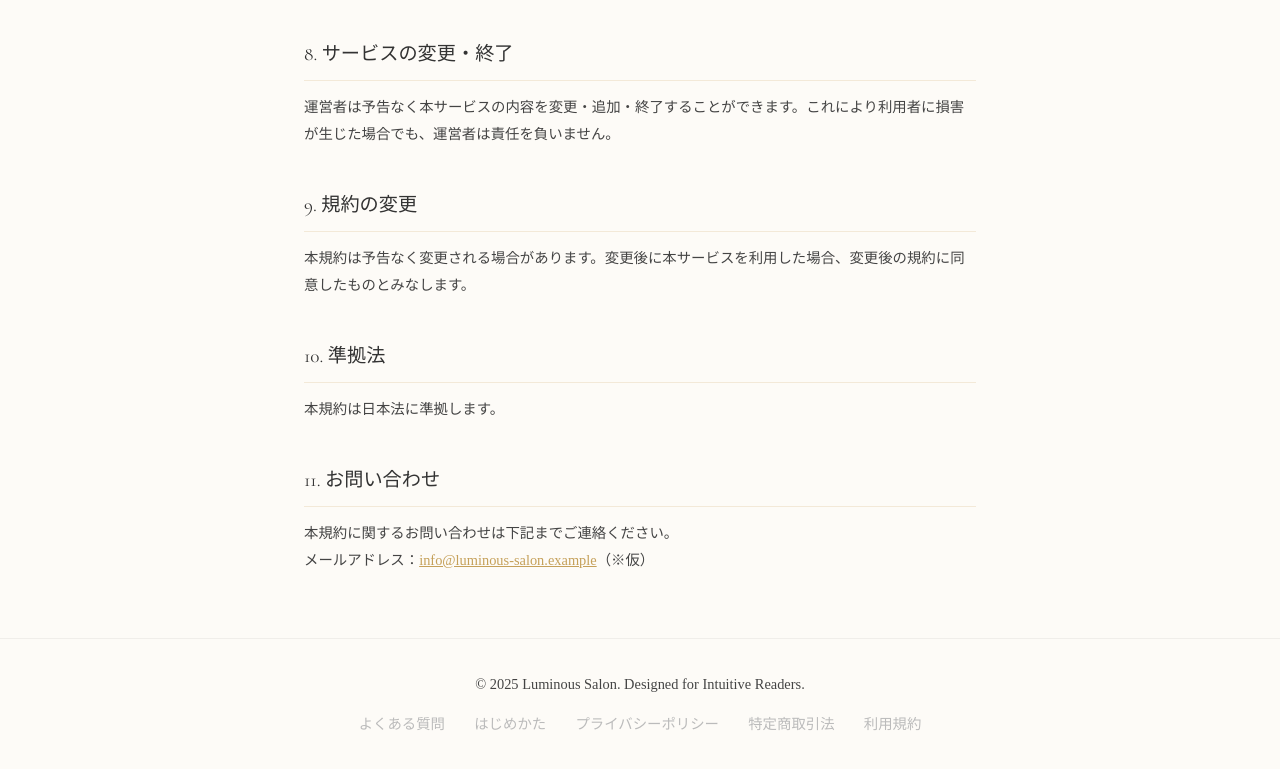
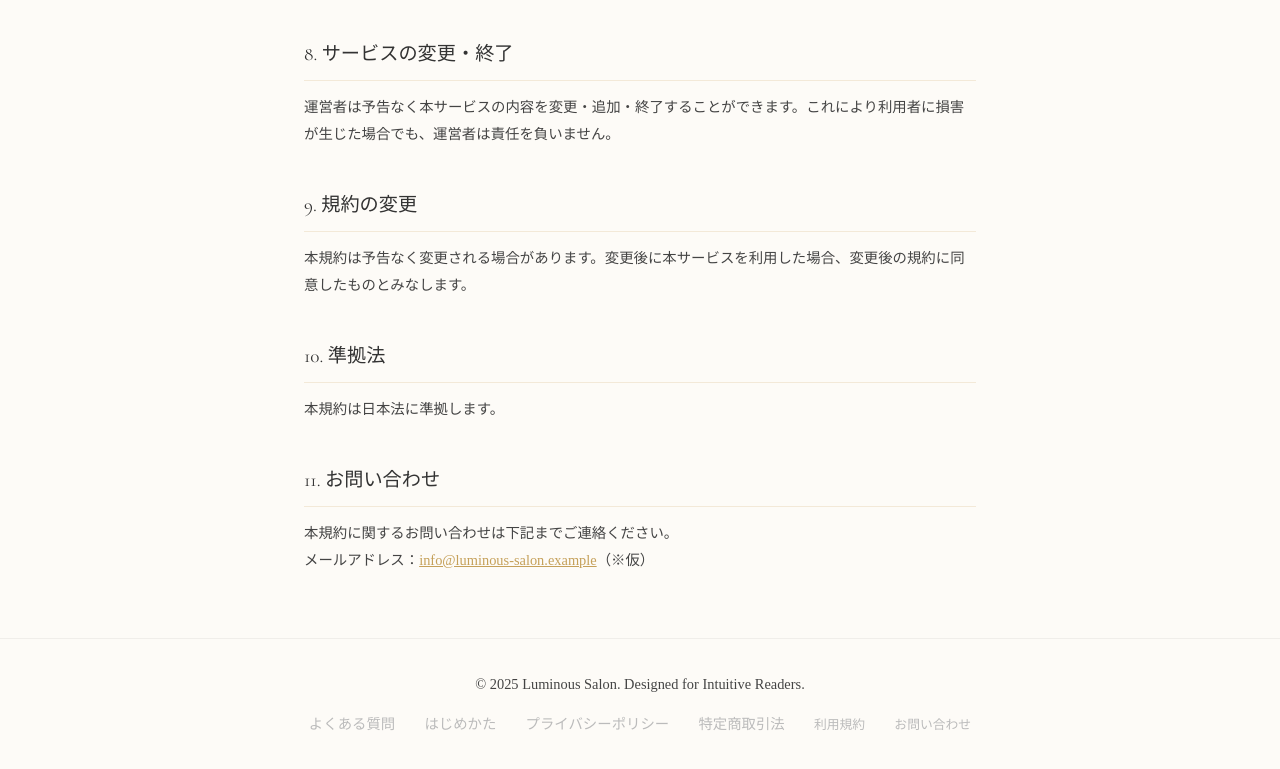
Before and after one commit to hinoe104/index.html, a plain HTML site: page terms.html in a window 1280 px wide. Shown: the part 2236-3005 px from the top of the page. Drawn offline with nearby package versions, Linux system fonts and the light colour scheme; a web font is replaced by a local one.

Commit message:
Add files via upload

```diff
--- a/terms.html
+++ b/terms.html
@@ -109,7 +109,8 @@ footer a { color: #bbb; text-decoration: none; margin: 0 0.8rem; }
         <a href="setup.html">はじめかた</a>
         <a href="privacy.html">プライバシーポリシー</a>
         <a href="tokushoho.html">特定商取引法</a>
-        <a href="terms.html">利用規約</a>
+        <a href="terms.html" style="color:#bbb;font-size:0.8rem;text-decoration:none;margin:0 0.8rem;">利用規約</a>
+        <a href="https://forms.gle/pV5Xpm13ybHYWXmt6" target="_blank" style="color:#bbb;font-size:0.8rem;text-decoration:none;margin:0 0.8rem;">お問い合わせ</a>
     </p>
 </footer>
 </body>
```
Also changed, not shown: faq.html (+1 -1 lines), luminous-reading.html (+2 -1 lines).
